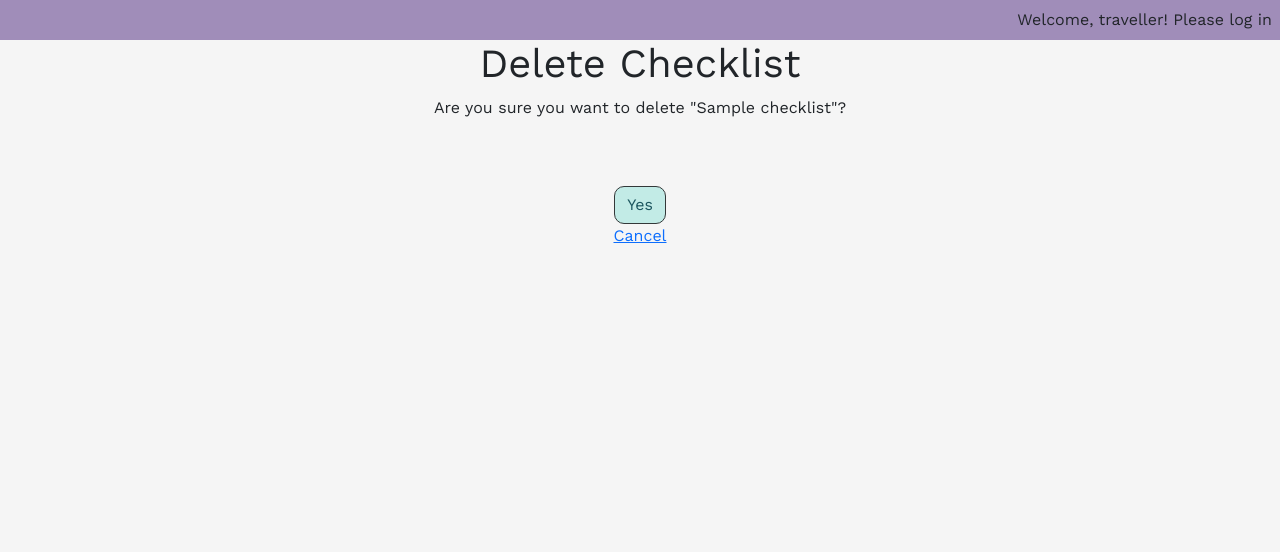
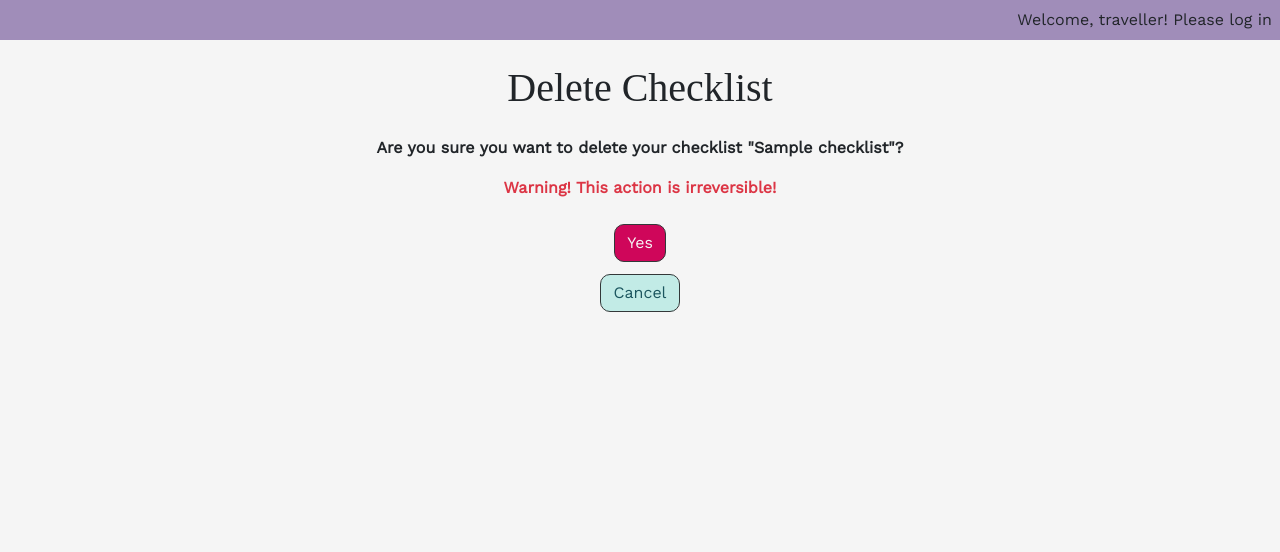
Before and after one commit to petra66orii/timeless-travel, a Django app: page /checklists/checklists/1/delete/ in a window 1280 px wide. Shown: the part 56-608 px from the top of the page. Run offline with Django 4.2, Linux system fonts and the light colour scheme; tables that the repository leaves empty hold one stand-in row (values such as "Sample post"); some web fonts are replaced.

Commit message:
Structure and style delete checklist template

```diff
--- a/checklists/templates/checklists/checklist_confirm_delete.html
+++ b/checklists/templates/checklists/checklist_confirm_delete.html
@@ -1,11 +1,12 @@
 {% extends 'base.html' %}
 
 {% block content %}
-<h1>Delete Checklist</h1>
-<p>Are you sure you want to delete "{{ object.title }}"?</p>
+<h1 class="page-title my-3 p-2">Delete Checklist</h1>
+<p class="fw-bold">Are you sure you want to delete your checklist "{{ object.title }}"?</p>
+<p class="text-danger fw-bold">Warning! This action is irreversible!</p>
 <form method="post">
     {% csrf_token %}
-    <button class="btn" type="submit">Yes</button>
+    <button class="btn btn-red my-2" type="submit">Yes</button>
 </form>
-<a href="{% url 'checklist' checklist.id %}">Cancel</a>
+<button class="btn mt-1"><a href="{% url 'checklist' checklist.id %}">Cancel</a></button>
 {% endblock %}
```
